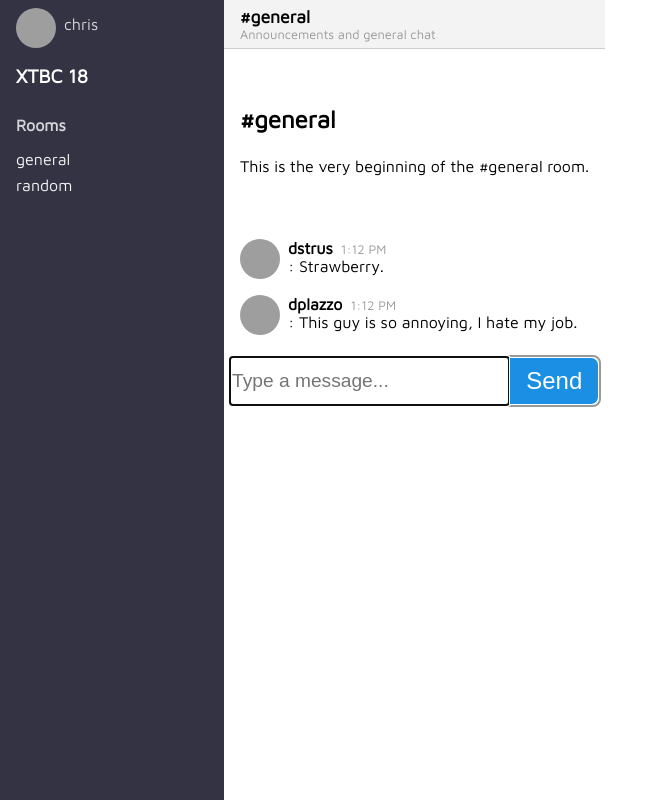
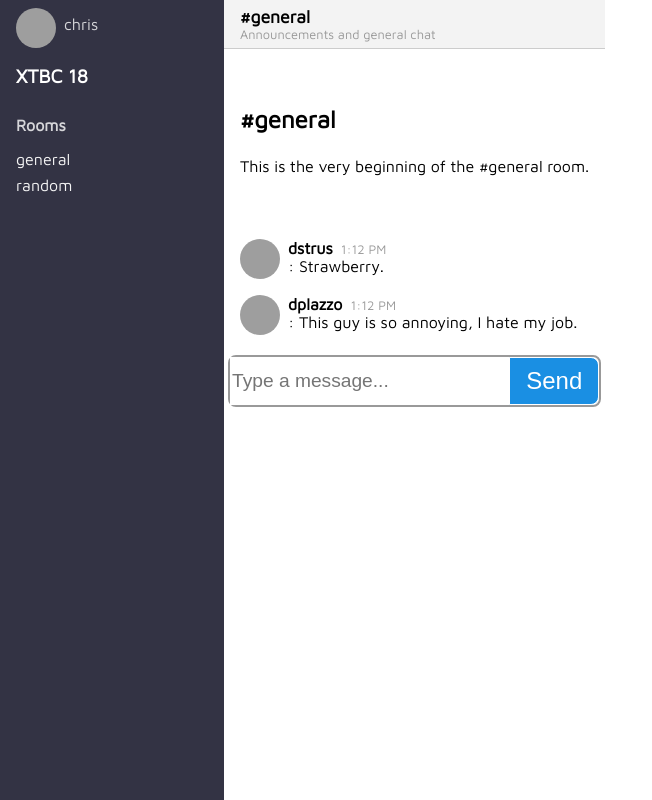
Before and after one commit to jiena76/Chatarang, a React (Create React App) app: page / in a window 1280 px wide. Shown: the whole page, without its empty margins (0-652 px from the left). Built offline with nearby package versions, Linux system fonts and the light colour scheme; grey boxes are pictures that could not be loaded; the HTML template or start-up script is replaced by a standard one.

Commit message:
edit css for MessageForm.js

```diff
--- a/src/MessageForm.js
+++ b/src/MessageForm.js
@@ -51,7 +51,7 @@ const styles = {
     borderRadius: "0.5rem",
     margin: "0.25rem",
     padding: "0"
-},
+  },
   //.MessageForm .chatIcon
   chatIcon: {
     display: "flex",
@@ -61,17 +61,14 @@ const styles = {
     color: "#ccc",
     padding: "0 0.5rem",
     fontSize: "1.2rem"
-},
+  },
   //.MessageForm input
   input: {
     flex: "1",
     fontSize: "1.2rem",
-    border: "0"
-},
-  //.MessageForm input:focus
-  inputFocus: {
+    border: "0",
     outline: "0"
-},
+  },
   //.MessageForm button
   button: {
     fontSize: "1.5rem",
```
